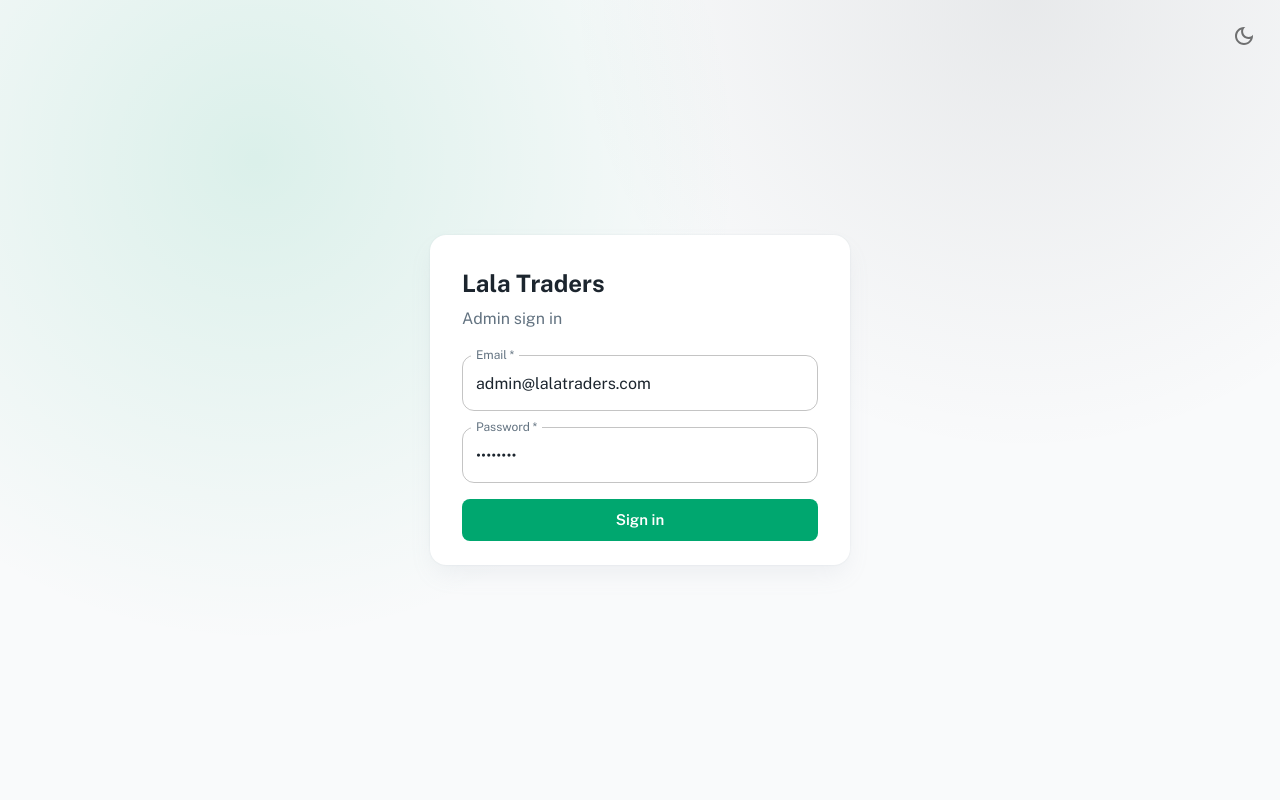
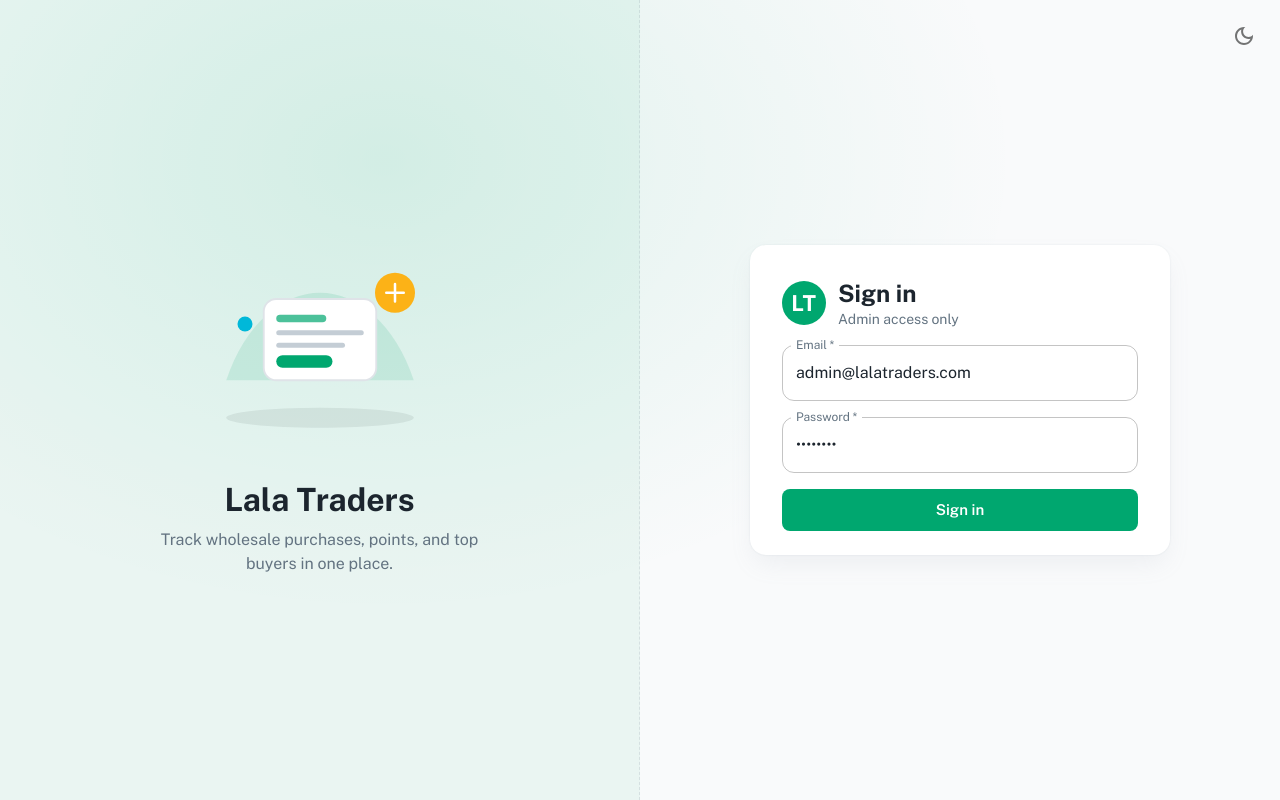
Before and after one commit to junaidkhan80121/customer_app_fe, a React (Vite) app: page /login in a window 1280 px wide. Built offline with nearby package versions, Linux system fonts and the light colour scheme; no server answers.

Commit message:
feat: feature 10

```diff
--- a/src/pages/LeaderboardPage.tsx
+++ b/src/pages/LeaderboardPage.tsx
@@ -12,7 +12,6 @@ import {
   Table,
   TableBody,
   TableCell,
-  TableHead,
   TablePagination,
   TableRow,
   Typography,
@@ -24,6 +23,14 @@ import type { CustomerType, RankingRow, PageMeta, SortKey, TimeSlab } from '../a
 import { money, num } from '../utils/format';
 import FilterChips, { FilterChipItem } from '../components/FilterChips';
 import ResponsiveTable from '../components/ResponsiveTable';
+import EmptyContent from '../components/EmptyContent';
+import PageHeader from '../components/PageHeader';
+import { IllustrationTrophy } from '../assets/illustrations';
+import SortableTableHead, {
+  SortOrder,
+  SortableColumn,
+  nextSortState,
+} from '../components/table/SortableTableHead';
 
 interface RankingResponse {
   items: RankingRow[];
@@ -33,12 +40,26 @@ interface RankingResponse {
   to_date?: string | null;
 }
 
+type LeaderboardCol = SortKey | 'rank';
+
+const COLUMNS: SortableColumn<LeaderboardCol>[] = [
+  { id: 'rank', label: '#', sortable: false },
+  { id: 'customer_name', label: 'Customer' },
+  { id: 'phone', label: 'Phone' },
+  { id: 'type_name', label: 'Type' },
+  { id: 'invoice_count', label: 'Invoices', align: 'right' },
+  { id: 'qty', label: 'Qty', align: 'right' },
+  { id: 'amount', label: 'Amount', align: 'right' },
+  { id: 'points', label: 'Points', align: 'right' },
+];
+
 export default function LeaderboardPage() {
   const [page, setPage] = useState(0);
   const [pageSize, setPageSize] = useState(10);
   const [slabId, setSlabId] = useState('');
   const [typeId, setTypeId] = useState('');
   const [sort, setSort] = useState<SortKey>('amount');
+  const [order, setOrder] = useState<SortOrder>('desc');
   const [fromDate, setFromDate] = useState<Dayjs | null>(null);
   const [toDate, setToDate] = useState<Dayjs | null>(null);
 
@@ -56,7 +77,7 @@ export default function LeaderboardPage() {
   const toStr = toDate ? toDate.format('YYYY-MM-DD') : '';
 
   const { data, isLoading } = useQuery({
-    queryKey: ['rankings', page, pageSize, slabId, typeId, sort, fromStr, toStr],
+    queryKey: ['rankings', page, pageSize, slabId, typeId, sort, order, fromStr, toStr],
     queryFn: async () =>
       (
         await api.get<RankingResponse>('/api/rankings', {
@@ -66,6 +87,7 @@ export default function LeaderboardPage() {
             slab_id: fromStr || toStr ? undefined : slabId || undefined,
             type_id: typeId || undefined,
             sort,
+            order,
             from_date: fromStr || undefined,
             to_date: toStr || undefined,
           },
@@ -97,12 +119,13 @@ export default function LeaderboardPage() {
         },
       });
     }
-    if (sort !== 'amount') {
+    if (sort !== 'amount' || order !== 'desc') {
       chips.push({
         key: 'sort',
-        label: `Sort: ${sort}`,
+        label: `Sort: ${sort} (${order})`,
         onDelete: () => {
           setSort('amount');
+          setOrder('desc');
           setPage(0);
         },
       });
@@ -128,12 +151,13 @@ export default function LeaderboardPage() {
       });
     }
     return chips;
-  }, [slabId, typeId, sort, fromStr, toStr, slabs, types]);
+  }, [slabId, typeId, sort, order, fromStr, toStr, slabs, types]);
 
   const clearFilters = () => {
     setSlabId('');
     setTypeId('');
     setSort('amount');
+    setOrder('desc');
     setFromDate(null);
     setToDate(null);
     setPage(0);
@@ -141,14 +165,15 @@ export default function LeaderboardPage() {
 
   return (
     <Stack spacing={3}>
-      <Box>
-        <Typography variant="h4">Leaderboard</Typography>
-        <Typography color="text.secondary">
-          Who bought the most in the selected time slab
-          {data?.slab_name ? ` · ${data.slab_name}` : ''}
-          {data?.from_date && data?.to_date ? ` · ${data.from_date} → ${data.to_date}` : ''}
-        </Typography>
-      </Box>
+      <PageHeader
+        title="Leaderboard"
+        description={
+          `Who bought the most in the selected time slab` +
+          (data?.slab_name ? ` · ${data.slab_name}` : '') +
+          (data?.from_date && data?.to_date ? ` · ${data.from_date} → ${data.to_date}` : '')
+        }
+        illustration={<IllustrationTrophy />}
+      />
 
       <Card>
         <CardContent sx={{ p: { xs: 2, sm: 3 } }}>
@@ -197,21 +222,6 @@ export default function LeaderboardPage() {
                 ))}
               </Select>
             </FormControl>
-            <FormControl size="small" sx={{ minWidth: { xs: '100%', sm: 150 }, flex: { sm: '0 1 150px' } }}>
-              <InputLabel>Sort by</InputLabel>
-              <Select
-                label="Sort by"
-                value={sort}
-                onChange={(e) => {
-                  setPage(0);
-                  setSort(e.target.value as SortKey);
-                }}
-              >
-                <MenuItem value="amount">Amount</MenuItem>
-                <MenuItem value="qty">Quantity</MenuItem>
-                <MenuItem value="points">Points</MenuItem>
-              </Select>
-            </FormControl>
             <DatePicker
               label="From"
               value={fromDate}
@@ -220,7 +230,11 @@ export default function LeaderboardPage() {
                 setFromDate(v);
               }}
               slotProps={{
-                textField: { size: 'small', fullWidth: true, sx: { minWidth: { sm: 150 }, flex: { sm: '0 1 160px' } } },
+                textField: {
+                  size: 'small',
+                  fullWidth: true,
+                  sx: { minWidth: { sm: 150 }, flex: { sm: '0 1 160px' } },
+                },
               }}
             />
             <DatePicker
@@ -232,7 +246,11 @@ export default function LeaderboardPage() {
                 setToDate(v);
               }}
               slotProps={{
-                textField: { size: 'small', fullWidth: true, sx: { minWidth: { sm: 150 }, flex: { sm: '0 1 160px' } } },
+                textField: {
+                  size: 'small',
+                  fullWidth: true,
+                  sx: { minWidth: { sm: 150 }, flex: { sm: '0 1 160px' } },
+                },
               }}
             />
           </Stack>
@@ -247,18 +265,18 @@ export default function LeaderboardPage() {
 
           <ResponsiveTable>
             <Table size="small">
-              <TableHead>
-                <TableRow>
-                  <TableCell>#</TableCell>
-                  <TableCell>Customer</TableCell>
-                  <TableCell>Phone</TableCell>
-                  <TableCell>Type</TableCell>
-                  <TableCell align="right">Invoices</TableCell>
-                  <TableCell align="right">Qty</TableCell>
-                  <TableCell align="right">Amount</TableCell>
-                  <TableCell align="right">Points</TableCell>
-                </TableRow>
-              </TableHead>
+              <SortableTableHead
+                columns={COLUMNS}
+                orderBy={sort}
+                order={order}
+                onRequestSort={(col) => {
+                  if (col === 'rank') return;
+                  const next = nextSortState(sort, order, col, 'desc');
+                  setSort(next.orderBy);
+                  setOrder(next.order);
+                  setPage(0);
+                }}
+              />
               <TableBody>
                 {(data?.items || []).map((row, idx) => (
                   <TableRow key={row.customer_id}>
@@ -274,7 +292,15 @@ export default function LeaderboardPage() {
                 ))}
                 {!isLoading && !data?.items?.length && (
                   <TableRow>
-                    <TableCell colSpan={8}>No results for this filter</TableCell>
+                    <TableCell colSpan={8} sx={{ border: 0, py: 0 }}>
+                      <EmptyContent
+                        compact
+                        variant="search"
+                        title="No rankings for this filter"
+                        description="Try another time slab, type, or date range."
+                        illustration={<IllustrationTrophy sx={{ maxWidth: 160 }} />}
+                      />
+                    </TableCell>
                   </TableRow>
                 )}
               </TableBody>
--- a/src/pages/LoginPage.tsx
+++ b/src/pages/LoginPage.tsx
@@ -17,6 +17,9 @@ import LightModeOutlinedIcon from '@mui/icons-material/LightModeOutlined';
 import { useAuth } from '../auth/AuthContext';
 import { useThemeMode } from '../theme/ThemeModeContext';
 import { SplashScreen } from '../components/loading-screen';
+import { IllustrationWelcome } from '../assets/illustrations';
+import Logo from '../components/logo/Logo';
+import { getAppBackground } from '../theme';
 
 export default function LoginPage() {
   const { admin, login, loading } = useAuth();
@@ -47,32 +50,67 @@ export default function LoginPage() {
       sx={{
         minHeight: '100vh',
         display: 'grid',
-        placeItems: 'center',
+        gridTemplateColumns: { xs: '1fr', md: '1fr 1fr' },
         position: 'relative',
-        background: (t) =>
-          t.palette.mode === 'dark'
-            ? 'radial-gradient(circle at 20% 20%, rgba(0,167,111,0.18), transparent 40%), radial-gradient(circle at 80% 0%, rgba(255,255,255,0.04), transparent 35%), #161C24'
-            : 'radial-gradient(circle at 20% 20%, rgba(0,167,111,0.12), transparent 40%), radial-gradient(circle at 80% 0%, rgba(28,37,46,0.08), transparent 35%), #F9FAFB',
-        p: 2,
+        background: getAppBackground(mode),
       }}
     >
       <Tooltip title={mode === 'dark' ? 'Light mode' : 'Dark mode'}>
         <IconButton
           onClick={toggleMode}
-          sx={{ position: 'absolute', top: 16, right: 16 }}
+          sx={{ position: 'absolute', top: 16, right: 16, zIndex: 2 }}
           aria-label="Toggle color mode"
         >
           {mode === 'dark' ? <LightModeOutlinedIcon /> : <DarkModeOutlinedIcon />}
         </IconButton>
       </Tooltip>
+
+      <Box
+        sx={{
+          display: { xs: 'none', md: 'flex' },
+          flexDirection: 'column',
+          alignItems: 'center',
+          justifyContent: 'center',
+          gap: 3,
+          p: 4,
+          bgcolor: (t) => (t.palette.mode === 'dark' ? 'rgba(0,167,111,0.06)' : 'rgba(0,167,111,0.06)'),
+          borderRight: '1px dashed',
+          borderColor: 'divider',
+        }}
+      >
+        <Box
+          sx={{
+            animation: 'lt-float 3.5s ease-in-out infinite',
+            '@keyframes lt-float': {
+              '0%, 100%': { transform: 'translateY(0)' },
+              '50%': { transform: 'translateY(-12px)' },
+            },
+          }}
+        >
+          <IllustrationWelcome sx={{ maxWidth: 360 }} />
+        </Box>
+        <Box sx={{ textAlign: 'center', maxWidth: 360 }}>
+          <Typography variant="h4" sx={{ fontWeight: 800 }}>
+            Lala Traders
+          </Typography>
+          <Typography color="text.secondary" sx={{ mt: 1 }}>
+            Track wholesale purchases, points, and top buyers in one place.
+          </Typography>
+        </Box>
+      </Box>
+
+      <Box sx={{ display: 'grid', placeItems: 'center', p: 2 }}>
         <Card sx={{ width: '100%', maxWidth: 420 }}>
           <CardContent sx={{ p: { xs: 3, sm: 4 } }}>
-          <Typography variant="h5" gutterBottom>
-            Lala Traders
+            <Stack direction="row" spacing={1.5} alignItems="center" sx={{ mb: 2 }}>
+              <Logo sx={{ width: 44, height: 44, fontSize: 16 }} />
+              <Box>
+                <Typography variant="h5">Sign in</Typography>
+                <Typography variant="body2" color="text.secondary">
+                  Admin access only
                 </Typography>
-          <Typography color="text.secondary" sx={{ mb: 3 }}>
-            Admin sign in
-          </Typography>
+              </Box>
+            </Stack>
             {error && (
               <Alert severity="error" sx={{ mb: 2 }}>
                 {error}
@@ -102,5 +140,6 @@ export default function LoginPage() {
           </CardContent>
         </Card>
       </Box>
+    </Box>
   );
 }
```
Lines whose indentation alone changed are shown as unchanged.
